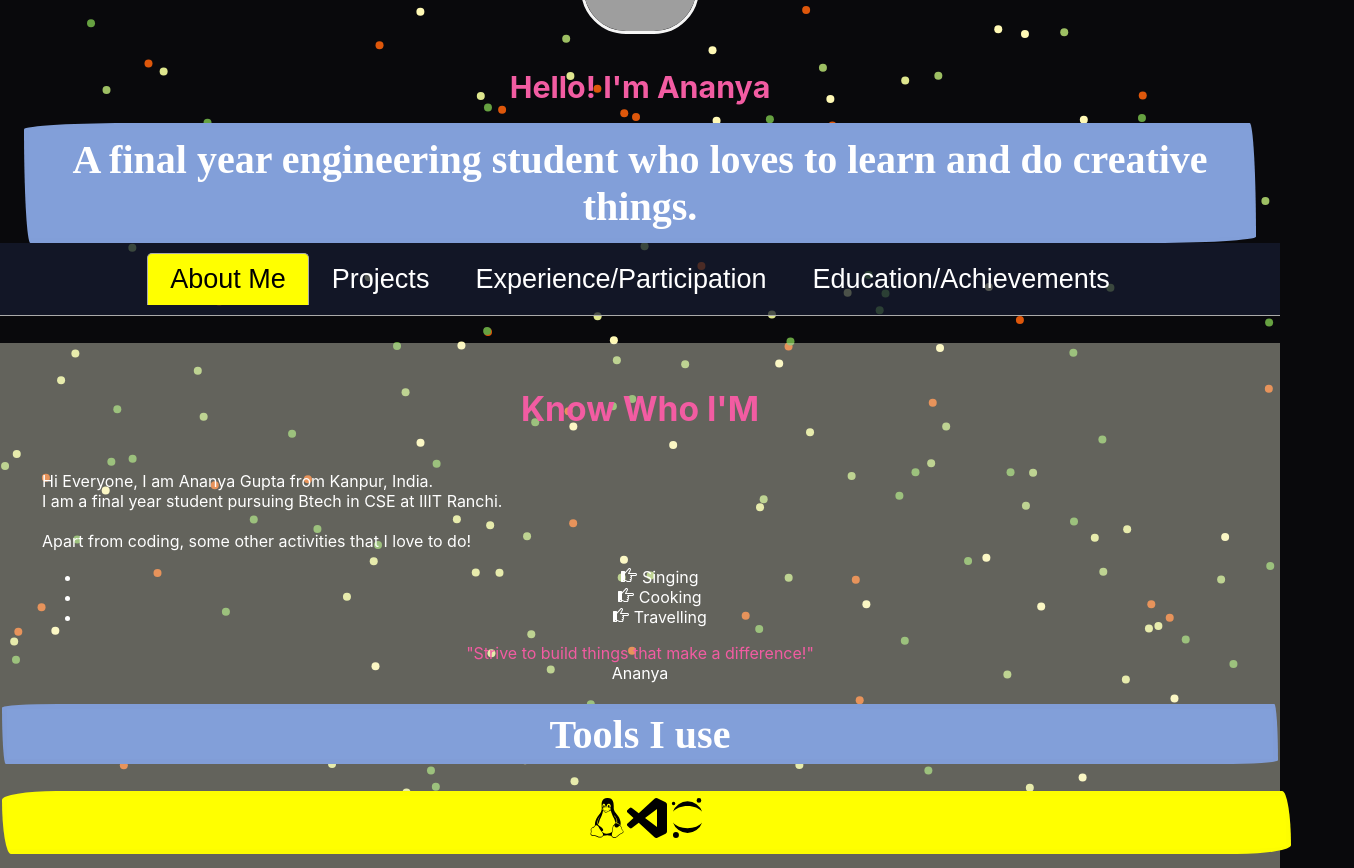
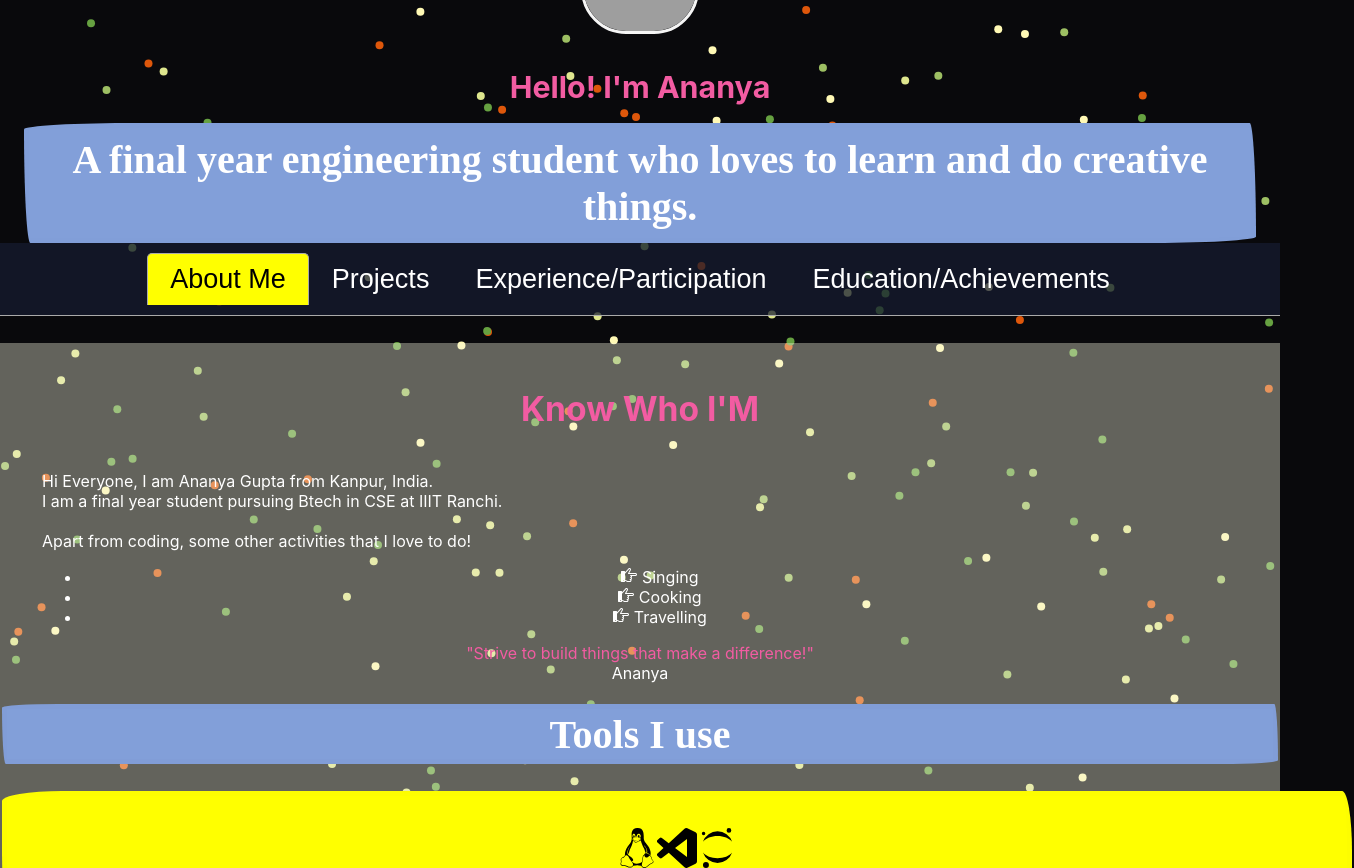
Before and after one commit to ananya8606/Portfolio-website-using-Reactjs, a React (Create React App) app: page / in a window 1280 px wide. Shown: the top 868 px of the page, 1354 px wide, since content can reach past the window. Built offline with nearby package versions, Linux system fonts and the light colour scheme; grey boxes are pictures that could not be loaded.

Commit message:
Create Tabs.css

```diff
--- a/src/Tabs.css
+++ b/src/Tabs.css
@@ -123,9 +123,8 @@ text-align: center;
 width:100%;
 	background-color:yellow;
 	color:black;
-	padding:0.1rem;
+	padding:2rem;
 	margin-top:0%;
-        letter-spacing:2em;
 	border-radius: 60px 10px 60px 10px/10px 60px 10px 60px;
 	border: solid 5px rgba(59, 69, 107, 0.007);
 font-family: 'Akaya Telivigala', cursive;
```
